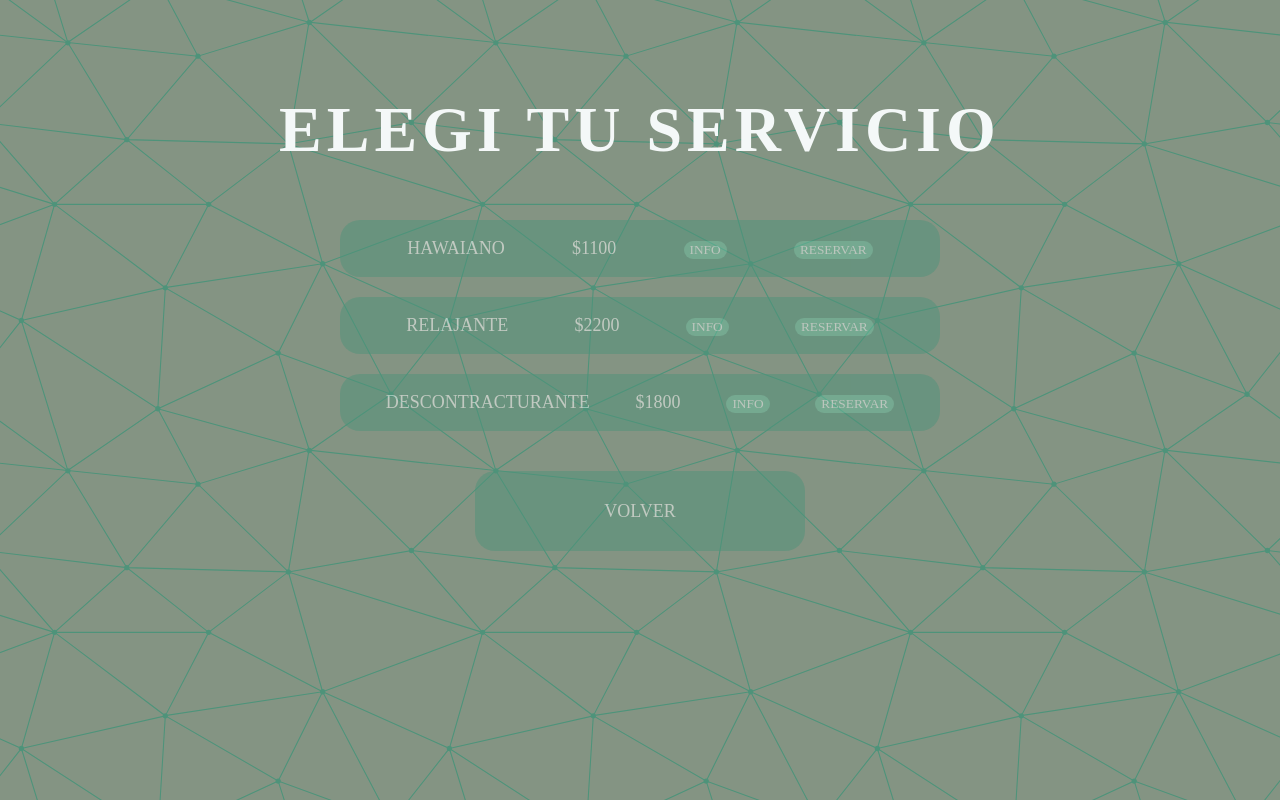
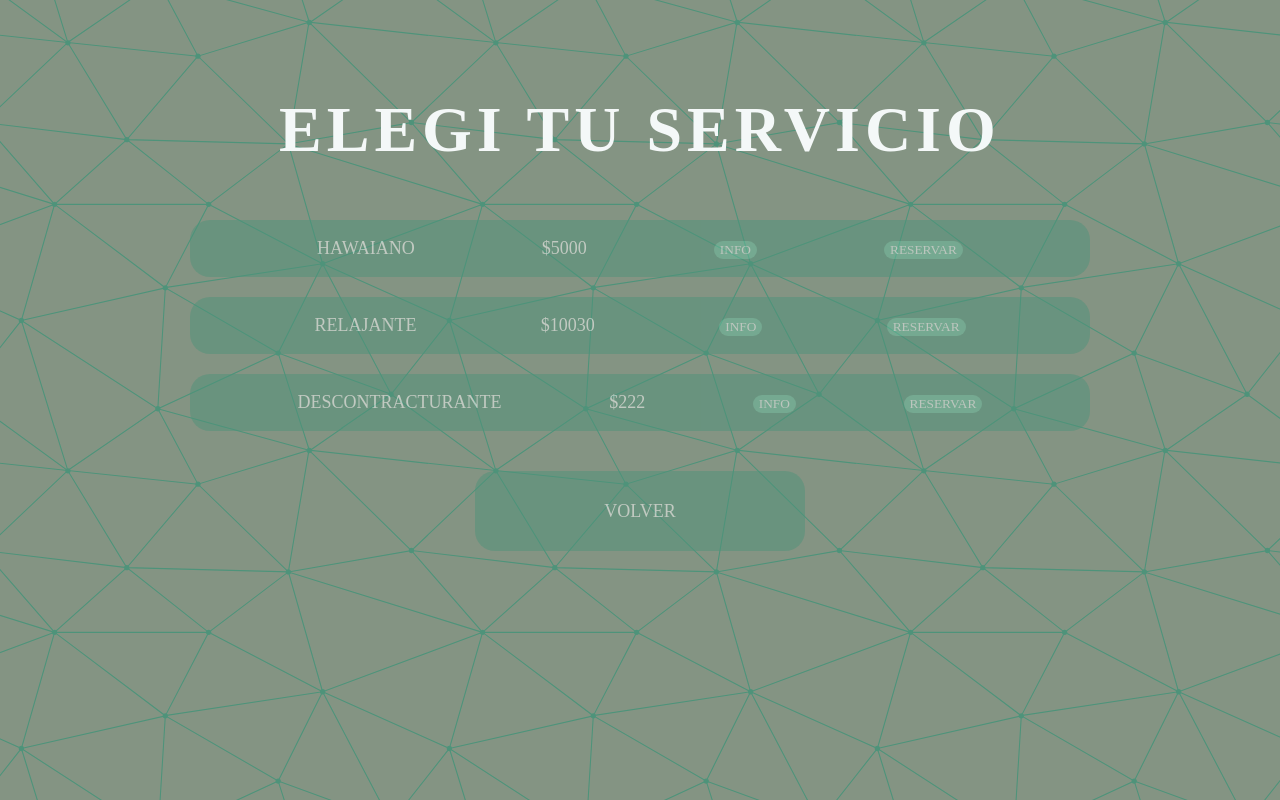
Before and after one commit to agustinhahn/turnosya, a React (Vite) app: page /servicios in a window 1280 px wide. Built offline with nearby package versions, Linux system fonts and the light colour scheme; a web font is replaced by a local one.

Commit message:
mejora en los divs de info y implementacion de arrays para productos

```diff
--- a/package.json
+++ b/package.json
@@ -19,7 +19,9 @@
     "bootstrap-icons": "^1.11.1",
     "fullcalendar": "^6.1.9",
     "react": "^18.2.0",
+    "react-big-calendar": "^1.8.4",
     "react-bootstrap": "^2.8.0",
+    "react-datepicker": "^4.20.0",
     "react-dom": "^18.2.0",
     "react-router-dom": "^6.16.0"
   },
--- a/src/App.jsx
+++ b/src/App.jsx
@@ -2,10 +2,9 @@ import React from 'react'
 import { BrowserRouter, Routes, Route } from 'react-router-dom'
 import Home from './pages/Home'
 import EleccionServicio from './pages/EleccionServicio'
-import EleccionDiaHora from './pages/EleccionDiaHora'
 import Context from './context/Context'
-import InfoServicio from './components/InfoServicio'
-
+import EleccionFecha from './components/EleccionFecha'
+import EleccionFecha2 from './components/EleccionFecha2'
 function App() {
 
   return (
@@ -15,8 +14,8 @@ function App() {
               <Routes>
                 <Route exact path='/' element={<Home />} />
                 <Route exact path='/servicios' element={<EleccionServicio />} />
-                <Route exact path='/fecha' element={<EleccionDiaHora />} />
-                <Route exact path='/info' element={<InfoServicio />} />
+                <Route exact path='/fecha' element={<EleccionFecha />} />
+                <Route exact path='/fecha2' element={<EleccionFecha2 />} />
               </Routes>
           </Context>
       </BrowserRouter>
--- a/src/components/BotonInfo.jsx
+++ b/src/components/BotonInfo.jsx
@@ -1,10 +1,15 @@
-import React, { useState } from 'react';
+import React, { useContext, useState } from 'react';
+import { ContextApp } from '../context/Context';
 
-const BotonInfo = () => {
-    const [mostrarInfo, setMostrarInfo] = useState(false);
+const BotonInfo = ({id,info}) => {
+    const {mostrarInfo,setMostrarInfo} = useContext(ContextApp)
 
     const toggleInfo = () => {
-        setMostrarInfo(!mostrarInfo);
+        if (id === mostrarInfo) {
+            setMostrarInfo(null); // Cierra el componente si ya está abierto
+        } else {
+            setMostrarInfo(id); // Abre el componente con el ID específico
+        }
     };
 
     const cerrarInfo = () => {
@@ -13,15 +18,17 @@ const BotonInfo = () => {
 
     return (
         <div>
+            {mostrarInfo === id ? (
+                <div className="info-box">
+                    <button onClick={cerrarInfo} className="close-button">X</button>
+                    <p className='textInfo'>{info}</p>
+                </div>
+            )
+        : (
             <button onClick={toggleInfo} className='btnInfo'>
                 INFO
             </button>
-            {mostrarInfo && (
-                <div className="info-box">
-                    <button onClick={cerrarInfo} className="close-button">X</button>
-                    <p>Esta es la información que deseas mostrar.</p>
-                </div>
-            )}
+        )}
         </div>
     );
 }
--- a/src/components/BotonReservar.jsx
+++ b/src/components/BotonReservar.jsx
@@ -1,11 +1,22 @@
-import React from 'react'
+import React, { useContext, useState } from 'react';
+import { ContextApp } from '../context/Context';
+
 
 const BotonReservar = () => {
+    const {mostrarInfo,setMostrarInfo} = useContext(ContextApp)
+
     return (
+
         <div>
-            <button className='btnReserva'>
-                RESERVAR
-            </button>
+            {
+                mostrarInfo ? (null) : (
+                    <>
+                        <button className='btnReserva'>
+                            RESERVAR
+                        </button>
+                    </>
+                )
+            }
         </div>
     )
 }
--- a/src/components/ContenedorInfo.jsx
+++ b/src/components/ContenedorInfo.jsx
@@ -1,15 +1,23 @@
-import React from 'react'
+import React, { useContext, useState } from 'react';
 import BotonReservar from '../components/BotonReservar'
 import BotonInfo from './BotonInfo'
+import { ContextApp } from '../context/Context';
 
-const ContenedorInfo = ({textoBoton, precioServicio}) => {
+const ContenedorInfo = ({id,servicio,precio,info}) => {
+
+    const {mostrarInfo,setMostrarInfo} = useContext(ContextApp)
+
     return (
-        <div className='animated zoomIn contInfo'>
-            <p>{textoBoton}</p>
-            <p>{precioServicio}</p>
-            <BotonInfo />
-            <BotonReservar />
-        </div>
+            <>
+                <div className= 'animated zoomIn contInfo'>
+                    <p>{servicio}</p>
+                    {
+                        mostrarInfo ? (null) : (<><p>${precio}</p></>)
+                    }
+                    <BotonInfo id={id} info={info}/>
+                    <BotonReservar />
+                </div>
+            </>
     )
 }
 
--- /dev/null
+++ b/src/components/EleccionFecha.jsx
@@ -0,0 +1,35 @@
+import React, { useState } from 'react';
+import DatePicker from 'react-datepicker';
+import 'react-datepicker/dist/react-datepicker.css';
+
+const EleccionFecha = () => {
+    const [selectedDate, setSelectedDate] = useState(null);
+
+    // Función para filtrar fechas no disponibles (ejemplo)
+    const filterDates = (date) => {
+        // Obtén la fecha actual
+        const today = new Date();
+
+        // Ejemplo: deshabilitar fechas anteriores a hoy
+        return date >= today;
+    };
+
+    return (
+        <div className='containerApp'>
+            <h1 className='animated zoomIn tituloh1'>FECHA Y HORA</h1>
+            <DatePicker
+                selected={selectedDate}
+                onChange={(date) => setSelectedDate(date)}
+                showTimeSelect
+                timeFormat="HH:mm"
+                timeIntervals={60}
+                dateFormat="dd/MM/yyyy HH:mm"
+                timeCaption="Hora"
+                placeholderText="Selecciona fecha y hora"
+                filterDate={filterDates} // Aplica el filtro
+            />
+        </div>
+    );
+};
+
+export default EleccionFecha;
--- /dev/null
+++ b/src/components/EleccionFecha2.jsx
@@ -0,0 +1,29 @@
+import React from 'react';
+import { Calendar, momentLocalizer } from 'react-big-calendar';
+import 'react-big-calendar/lib/css/react-big-calendar.css';
+import moment from 'moment';
+
+const localizer = momentLocalizer(moment);
+const eventos = [
+    {
+        title: 'Reunión importante',
+        start: new Date(2023, 10, 15, 10, 0), // Ejemplo: 15 de octubre de 2023 a las 10:00 AM
+        end: new Date(2023, 10, 15, 11, 0), // Ejemplo: 15 de octubre de 2023 a las 11:00 AM
+    },
+    // Agrega más eventos aquí
+];
+function MiCalendario() {
+    return (
+        <div>
+            <Calendar
+                localizer={localizer}
+                events={eventos}
+                startAccessor="start"
+                endAccessor="end"
+                style={{ height: 500 }} // Ajusta la altura según tus necesidades
+            />
+        </div>
+    );
+}
+
+export default MiCalendario;
--- a/src/components/InfoServicio.jsx
+++ b/src/components/InfoServicio.jsx
@@ -2,10 +2,6 @@ import React, { useState } from 'react';
 
 function TuComponente() {
     const [mostrarInfo, setMostrarInfo] = useState(false);
-
-    const toggleInfo = () => {
-        setMostrarInfo(!mostrarInfo);
-    };
 
     const cerrarInfo = () => {
         setMostrarInfo(false);
@@ -13,13 +9,10 @@ function TuComponente() {
 
     return (
         <div>
-            <button onClick={toggleInfo}>Mostrar Información</button>
-            {mostrarInfo && (
                 <div className="info-box">
                     <button onClick={cerrarInfo} className="close-button">X</button>
                     <p>Esta es la información que deseas mostrar.</p>
                 </div>
-            )}
         </div>
     );
 }
--- a/src/context/Context.jsx
+++ b/src/context/Context.jsx
@@ -6,10 +6,11 @@ export const ContextApp = createContext(null)
 export const Context = ({children}) =>{
 
     const [salida, setSalida] = useState(false);
+    const [mostrarInfo, setMostrarInfo] = useState(false);
 
     return (
 
-        <ContextApp.Provider value={{salida, setSalida}}>
+        <ContextApp.Provider value={{salida, setSalida, mostrarInfo,setMostrarInfo}}>
             {children}
         </ContextApp.Provider>
 
--- a/src/index.css
+++ b/src/index.css
@@ -100,7 +100,7 @@ transform: rotateY(180deg);
 
 .contInfo{
     margin: 10px;
-    width: 600px;
+    width: 900px;
     font-size:18px;
     background-color: #4E937A;;
     opacity: 0.5;
@@ -123,6 +123,7 @@ transform: rotateY(180deg);
     letter-spacing: 5px;
 }
 
+
 /*BOTON INFO*/
 
 .btnInfo{
@@ -132,6 +133,7 @@ transform: rotateY(180deg);
     color:#f4f8f8;
     border:none
 }
+
 .btnInfo:hover{
     transform: scale(1.4); /*para definir tamaño*/
     font-weight: bold;
@@ -164,7 +166,11 @@ transform: rotateY(180deg);
     border: 1px solid #ccc;
     padding: 10px;
     margin: 10px;
-    position: relative;
+    max-width: 500px;
+    display: flex;
+    flex-direction: row;
+    justify-content: center;
+    align-items: center;
 }
 
 .close-button {
@@ -181,3 +187,8 @@ transform: rotateY(180deg);
     justify-content: center;
     align-items: center;
 }
+
+/*info dentro de botoninfo*/
+.textInfo{
+    font-size: 15px;
+}
--- /dev/null
+++ b/src/pages/DistribucionDatos.jsx
@@ -0,0 +1,26 @@
+import React, { useContext, useState } from 'react';
+import ContenedorInfo from '../components/ContenedorInfo';
+
+const DistribucionDatos = ({tiposdemasajes}) => {
+
+
+    return (
+        <>
+            {tiposdemasajes.map((p)=> {
+                return(
+                    <>
+                        <ContenedorInfo
+                            key={p.id}
+                            id={p.id}
+                            servicio={p.servicio}
+                            precio={p.precio}
+                            info={p.info}
+                        />
+                    </>
+                )
+            })}
+        </>
+    )
+}
+
+export default DistribucionDatos
--- a/src/pages/EleccionServicio.jsx
+++ b/src/pages/EleccionServicio.jsx
@@ -1,7 +1,8 @@
 import {React, useState, useEffect} from 'react'
 import BotonGral from '../components/BotonGral'
-import {Link, useNavigate} from 'react-router-dom'
+import {Link, useNavigate, useParams} from 'react-router-dom'
 import ContenedorInfo from '../components/ContenedorInfo'
+import DistribucionDatos from './DistribucionDatos'
 
 
 const EleccionServicio = () => {
@@ -31,12 +32,32 @@ const EleccionServicio = () => {
         }, 1000);
     };
 
+    const tiposdemasajes = [
+        {
+            id: 1,
+            servicio: "HAWAIANO",
+            precio: 5000,
+            info: "promueve el bienestar a través de una relajación profunda, previniendo el estrés, favoreciendo la movilización de todas las articulaciones y activando la linfa y la circulación sanguínea."
+
+        },
+        {
+            id: 2,
+            servicio: "RELAJANTE",
+            precio: 10030,
+            info: "consiste en la realización de maniobras superficiales en las que la intensidad de la presión es suave y el ritmo lento y reiterativo, de manera que al recibir un contacto repetido y constante, se pierde la sensación de dolor y los músculos se relajan."
+        },
+        {
+            id: 3,
+            servicio: "DESCONTRACTURANTE",
+            precio: 222,
+            info: "se utiliza para relajar la musculatura y disolver las contracturas que se producen por el estrés, las malas posturas, la falta de descanso o una vida demasiado sedentaria o sobre activa."
+        },
+    ]
+
     return (
         <div className={`containerApp ${salida ? 'salida' : ''}`}>
             <h1 className='animated zoomIn tituloh1'>ELEGI TU SERVICIO</h1>
-            <ContenedorInfo textoBoton="HAWAIANO" precioServicio="$1100" />
-            <ContenedorInfo textoBoton="RELAJANTE" precioServicio="$2200" />
-            <ContenedorInfo textoBoton="DESCONTRACTURANTE" precioServicio="$1800" />
+            <DistribucionDatos tiposdemasajes={tiposdemasajes} />
             <Link to='/' onClick={handleVolver}>
                 <BotonGral textoBoton="VOLVER" />
             </Link>
```
Also changed, not shown: 1 other file (tests, documents, lock files or other folders).
